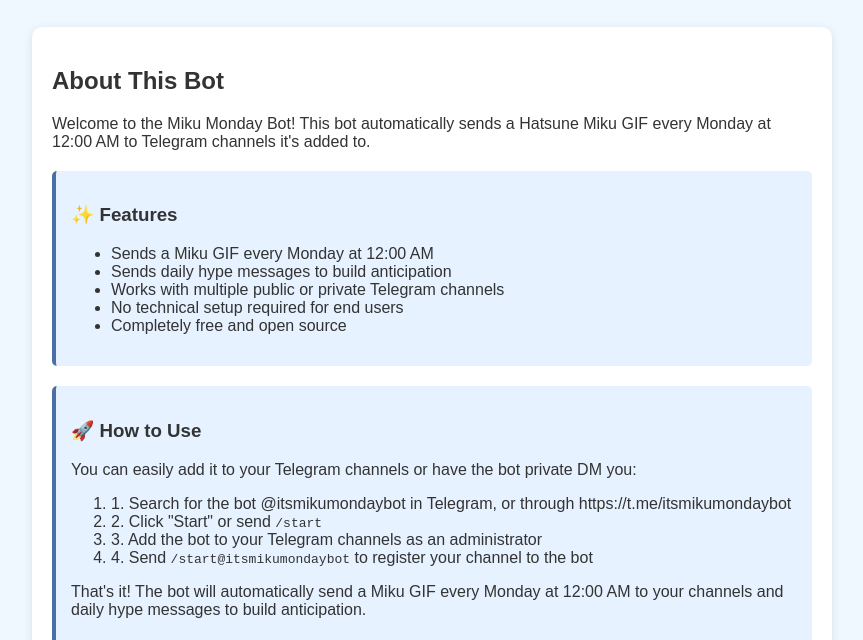
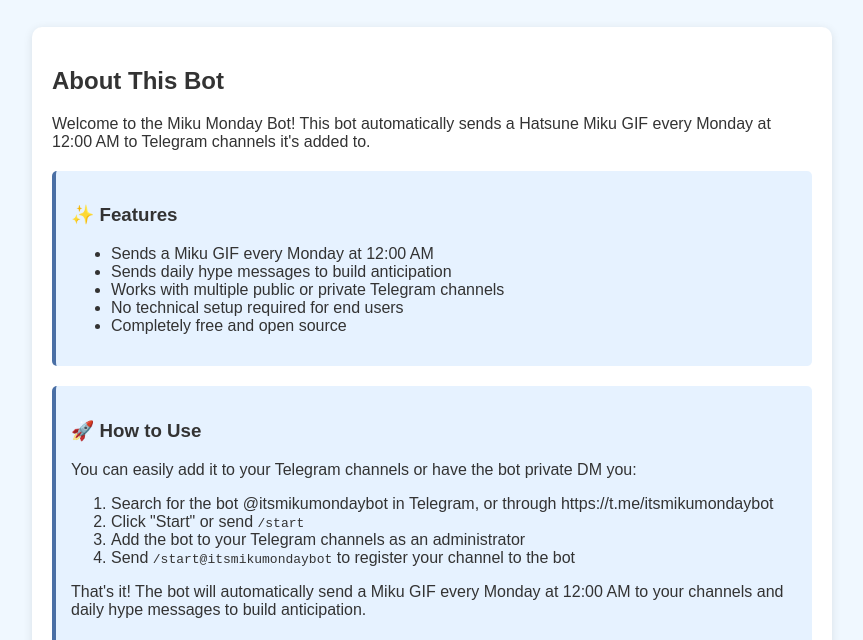
Before and after one commit to Julian97/miku-monday, a website: page public/index.html in a window 1280 px wide. Shown: the part 160-800 px from the top of the page, without its empty margins (208-1071 px from the left). Drawn offline with Linux system fonts and the light colour scheme.

Commit message:
Ensure all changes are committed

```diff
--- a/public/index.html
+++ b/public/index.html
@@ -66,10 +66,10 @@
             <h3>🚀 How to Use</h3>
             <p>You can easily add it to your Telegram channels or have the bot private DM you:</p>
             <ol>
-                <li>1. Search for the bot @itsmikumondaybot in Telegram, or through https://t.me/itsmikumondaybot</li>
-                <li>2. Click "Start" or send <code>/start</code></li>
-                <li>3. Add the bot to your Telegram channels as an administrator</li>
-                <li>4. Send <code>/start@itsmikumondaybot</code> to register your channel to the bot</li>
+                <li>Search for the bot @itsmikumondaybot in Telegram, or through https://t.me/itsmikumondaybot</li>
+                <li>Click "Start" or send <code>/start</code></li>
+                <li>Add the bot to your Telegram channels as an administrator</li>
+                <li>Send <code>/start@itsmikumondaybot</code> to register your channel to the bot</li>
             </ol>
             <p>That's it! The bot will automatically send a Miku GIF every Monday at 12:00 AM to your channels and daily hype messages to build anticipation.</p>
         </div>
```
